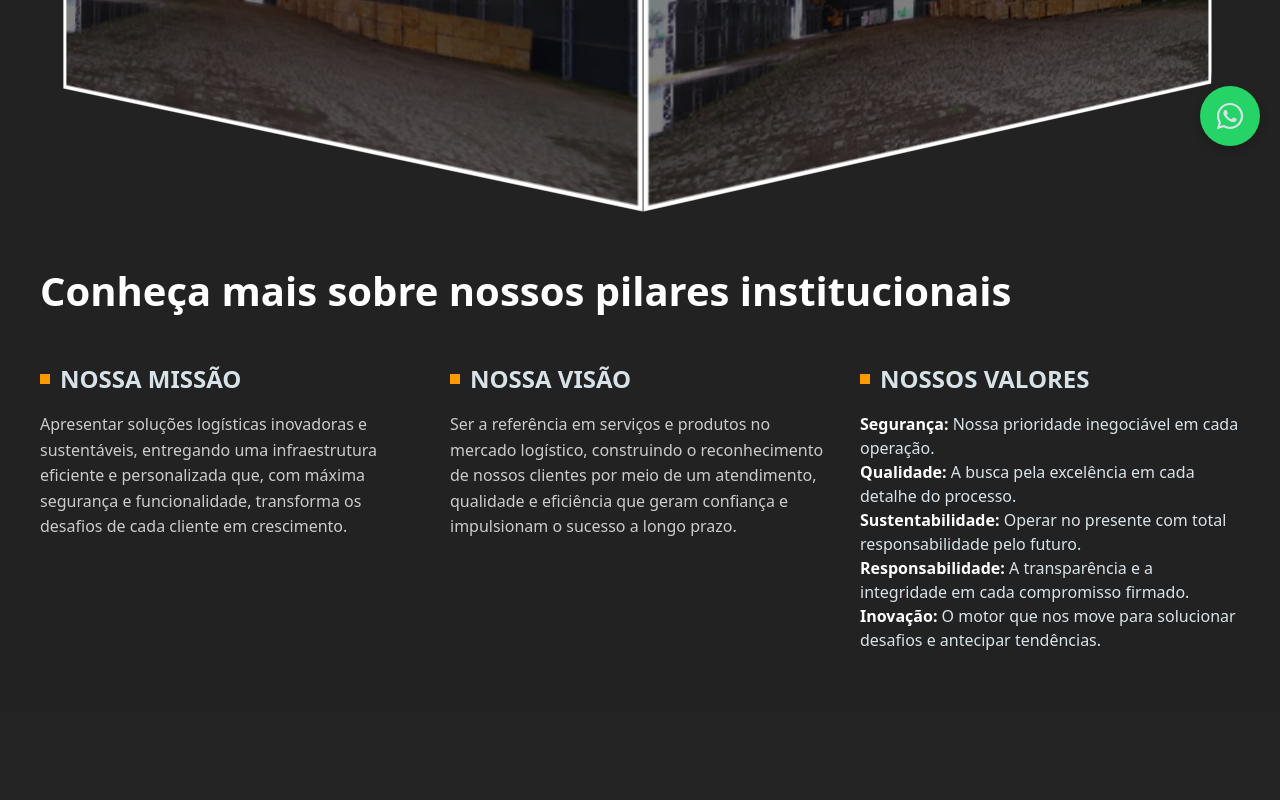
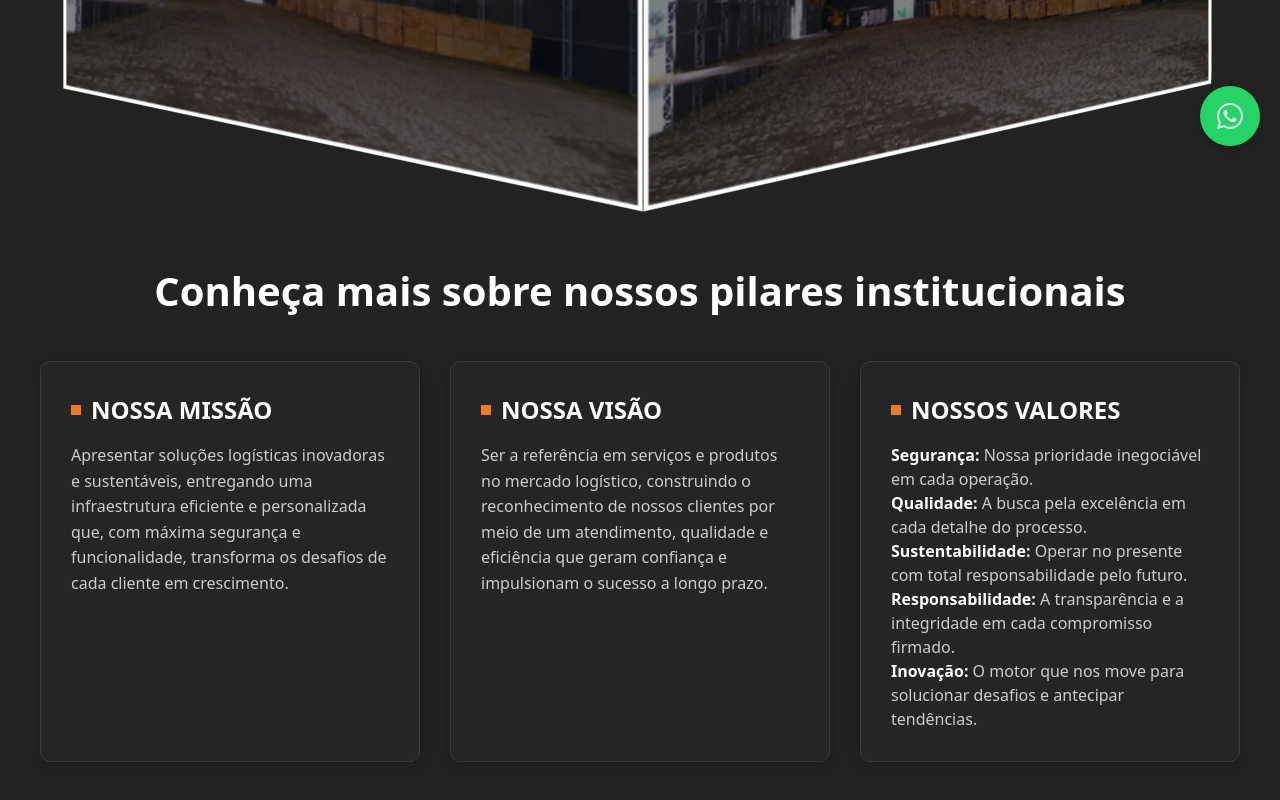
Before and after one commit to llucaschagass/Coberlog, a React (Vite) app: page /sobre in a window 1280 px wide. Shown: the part 504-1304 px from the top of the page. Built offline with nearby package versions, Linux system fonts and the light colour scheme.

Commit message:
feat: transformando os pilares da empresa em cards

```diff
--- a/src/components/pages/Sobre/SobrePage.module.css
+++ b/src/components/pages/Sobre/SobrePage.module.css
@@ -15,14 +15,32 @@
   font-size: 2.5rem;
   font-weight: bold;
   margin-bottom: 40px;
-  color: #FFF;
-  text-align: left;
+  color: var(--white);
+  text-align: center;
 }
 
 .missaoGrid {
   display: grid;
   grid-template-columns: repeat(3, 1fr);
   gap: 30px;
+  align-items: stretch;
+}
+
+.missaoCard {
+  background-color: #252525;
+  border: 1px solid #3a3a3a;
+  border-radius: 10px;
+  padding: 30px;
+  box-shadow: 0 5px 15px rgba(0, 0, 0, 0.2);
+  transition: transform 0.3s ease, box-shadow 0.3s ease, border-color 0.3s ease;
+  display: flex;
+  flex-direction: column;
+}
+
+.missaoCard:hover {
+  transform: translateY(-8px);
+  box-shadow: 0 12px 25px rgba(0, 0, 0, 0.3);
+  border-color: var(--color-primary);
 }
 
 .cardTitle {
@@ -32,6 +50,7 @@
   position: relative;
   display: inline-block;
   padding-left: 20px;
+  color: var(--white);
 }
 
 .cardTitle::before {
@@ -42,14 +61,13 @@
   transform: translateY(-50%);
   width: 10px;
   height: 10px;
-  background-color: #FF9900;
+  background-color: var(--color-primary);
 }
 
 .missaoCard p {
   color: #CCCCCC;
   line-height: 1.6;
 }
-
 
 .valuesList {
   list-style: none;
@@ -64,6 +82,11 @@
   color: var(--white);
 }
 
+.valuesList li span {
+    color: #CCCCCC;
+    font-weight: 400;
+}
+
 @media (max-width: 900px) {
   .missaoGrid {
     grid-template-columns: 1fr;
--- a/src/components/shared/Carousel/Carousel.tsx
+++ b/src/components/shared/Carousel/Carousel.tsx
@@ -7,10 +7,10 @@ import imageHome4 from '../../../assets/images/image-home4.jpeg';
 import styles from './Carousel.module.css';
 
 const slides = [
-    { src: imageHome1, caption: "Transformando desafios em oportunidades" },
-    { src: imageHome2, caption: "Transformando desafios em oportunidades" },
-    { src: imageHome3, caption: "Transformando desafios em oportunidades" },
-    { src: imageHome4, caption: "Transformando desafios em oportunidades" }
+    { src: imageHome1, caption: "Transformando desafios em soluções" },
+    { src: imageHome2, caption: "Transformando desafios em soluções" },
+    { src: imageHome3, caption: "Transformando desafios em soluções" },
+    { src: imageHome4, caption: "Transformando desafios em soluções" }
 ];
 
 export function CarouselHome() {
--- a/src/components/shared/Header/Header.module.css
+++ b/src/components/shared/Header/Header.module.css
@@ -29,6 +29,7 @@ header {
   color: var(--text-on-primary);
   font-weight: 500;
   transition: color 0.25s;
+  font-size: 20px;
 }
 
 .headerContent nav a:hover {
```
Also changed, not shown: 1 other file (tests, documents, lock files or other folders).
